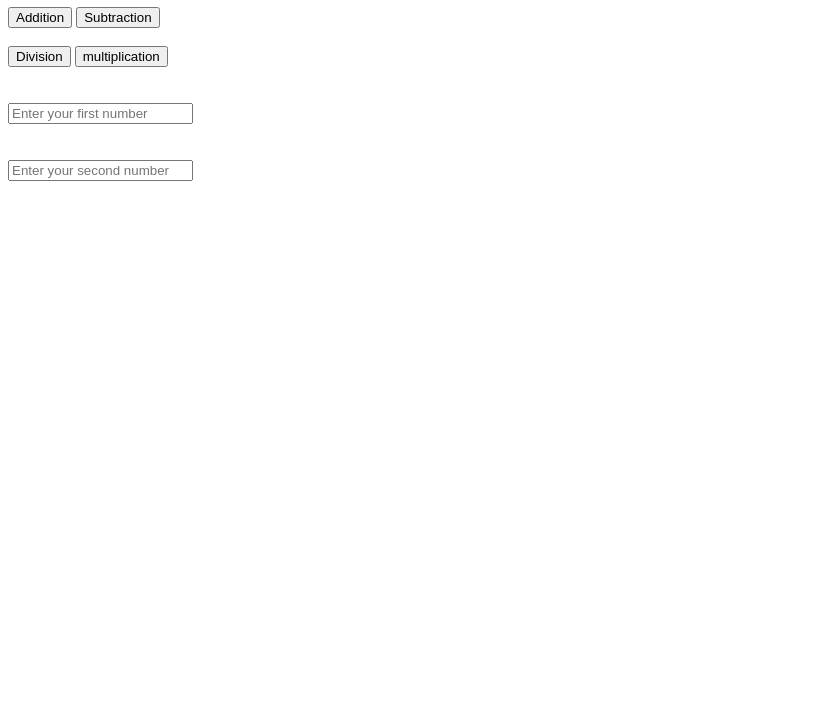
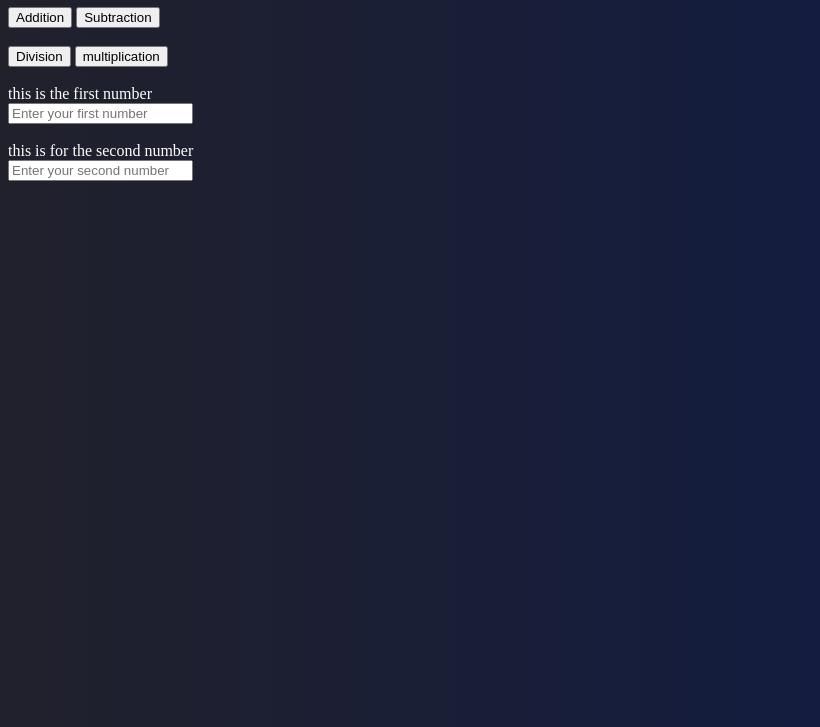
Before and after one commit to SincerelyAdel/Simple-Calculator, a plain HTML site: page index.html in a window 1280 px wide. Shown: the part 73-800 px from the top of the page, without its empty margins (0-820 px from the left). Drawn offline with Linux system fonts and the light colour scheme.

Commit message:
Update styles.css

```diff
--- a/styles.css
+++ b/styles.css
@@ -1,5 +1,9 @@
 *::before, *::after {
     box-sizing: border-box;
+}
+
+body {
+    background: linear-gradient(to right, #21212c, #0c1a4a);
 }
 
 input[type=text]:focus {
```
